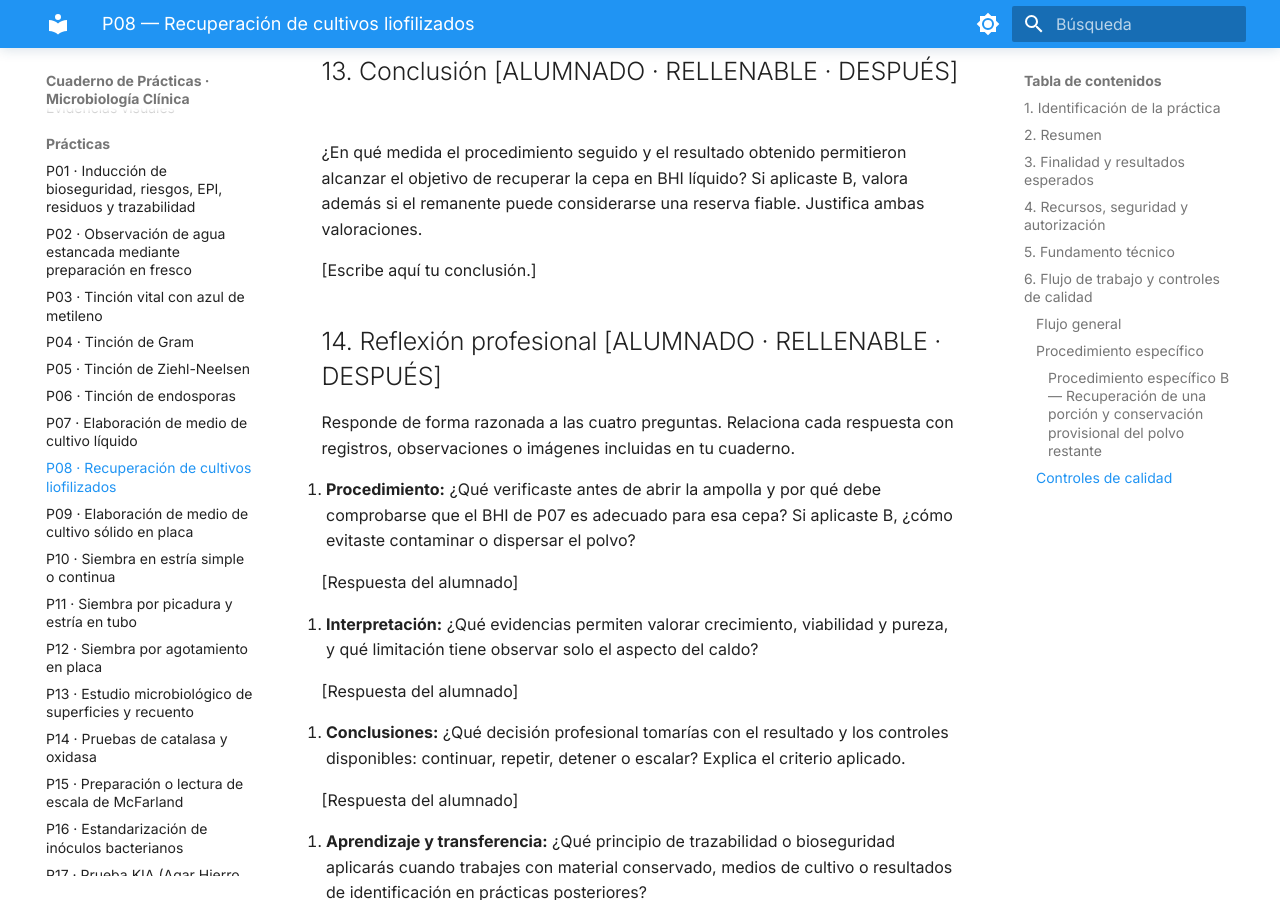
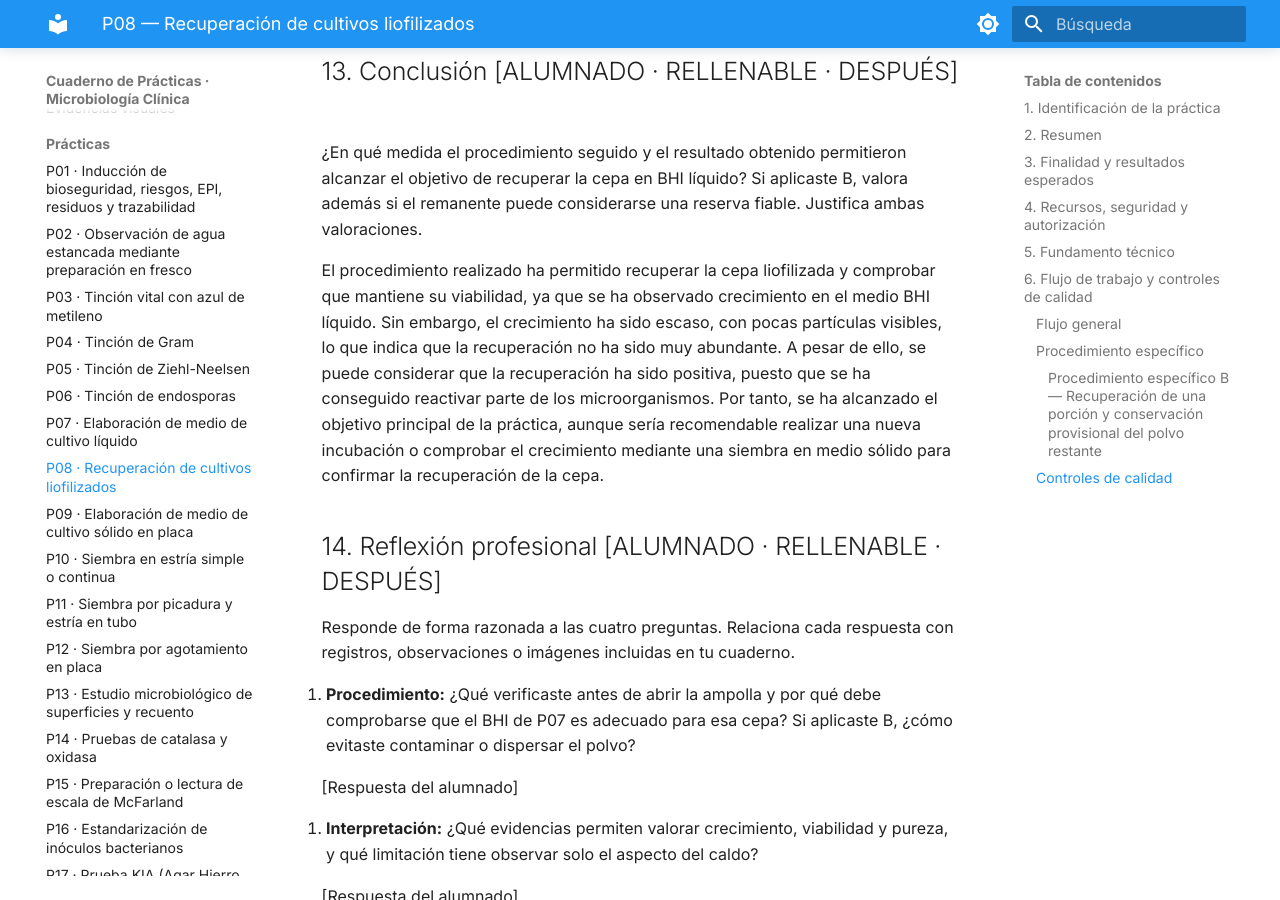
Before and after one commit to Rebeca-hubb/Cuaderno-Pr-cticas-Microbiolog-a-Rebeca-Vicho-, an MkDocs documentation site: the page built from docs/practicas/P08_Recuperacion_de_liofilizados.md, in a window 1280 px wide and 900 px high, scrolled down 17381 px. Built offline with MkDocs 1.6.1 and Material for MkDocs 9.7.7, drawn with Linux system fonts in a browser that asks for light colours.

Commit message:
Update P08_Recuperacion_de_liofilizados.md

```diff
--- a/docs/practicas/P08_Recuperacion_de_liofilizados.md
+++ b/docs/practicas/P08_Recuperacion_de_liofilizados.md
@@ -230,7 +230,7 @@ Se observó un ligero crecimiento en forma de pequeñas partículas dispersas po
 
 ¿En qué medida el procedimiento seguido y el resultado obtenido permitieron alcanzar el objetivo de recuperar la cepa en BHI líquido? Si aplicaste B, valora además si el remanente puede considerarse una reserva fiable. Justifica ambas valoraciones.
 
-[Escribe aquí tu conclusión.]
+El procedimiento realizado ha permitido recuperar la cepa liofilizada y comprobar que mantiene su viabilidad, ya que se ha observado crecimiento en el medio BHI líquido. Sin embargo, el crecimiento ha sido escaso, con pocas partículas visibles, lo que indica que la recuperación no ha sido muy abundante. A pesar de ello, se puede considerar que la recuperación ha sido positiva, puesto que se ha conseguido reactivar parte de los microorganismos. Por tanto, se ha alcanzado el objetivo principal de la práctica, aunque sería recomendable realizar una nueva incubación o comprobar el crecimiento mediante una siembra en medio sólido para confirmar la recuperación de la cepa.
 
 ## 14. Reflexión profesional [ALUMNADO · RELLENABLE · DESPUÉS]
 
```
